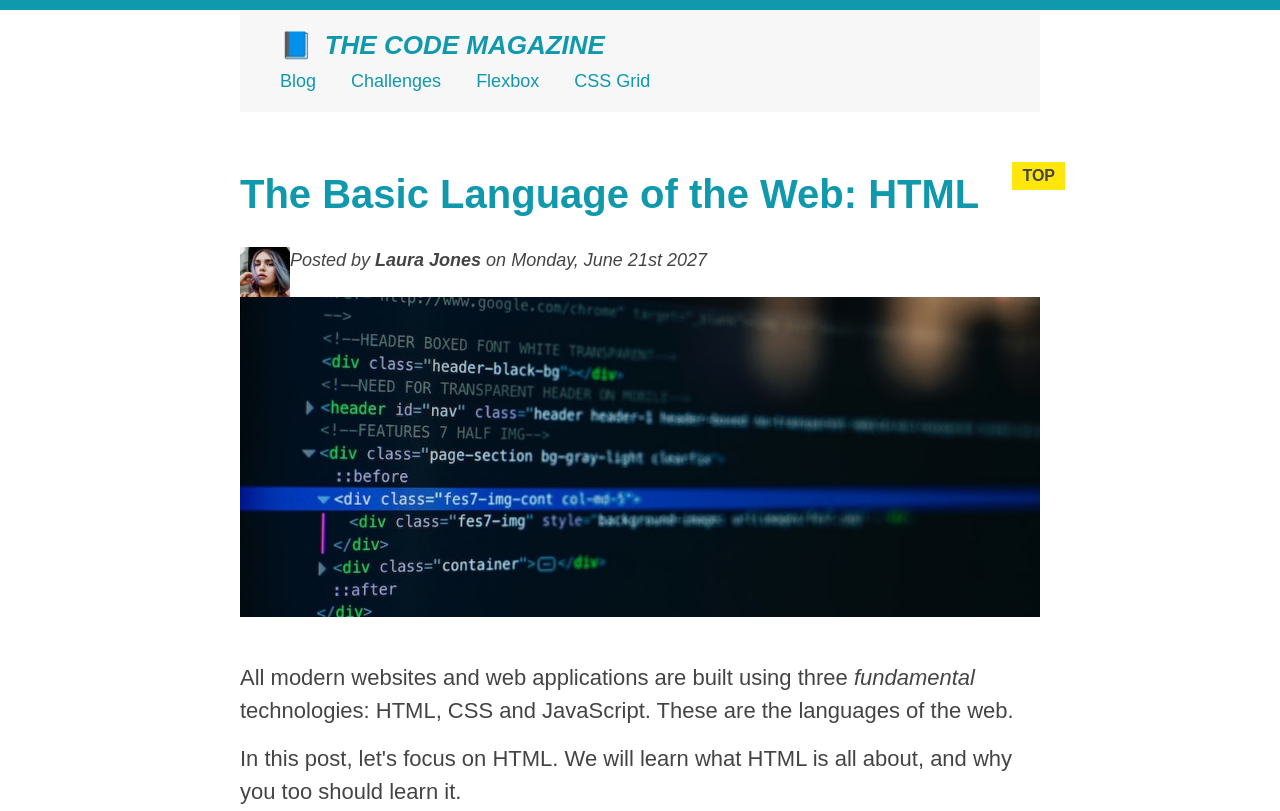
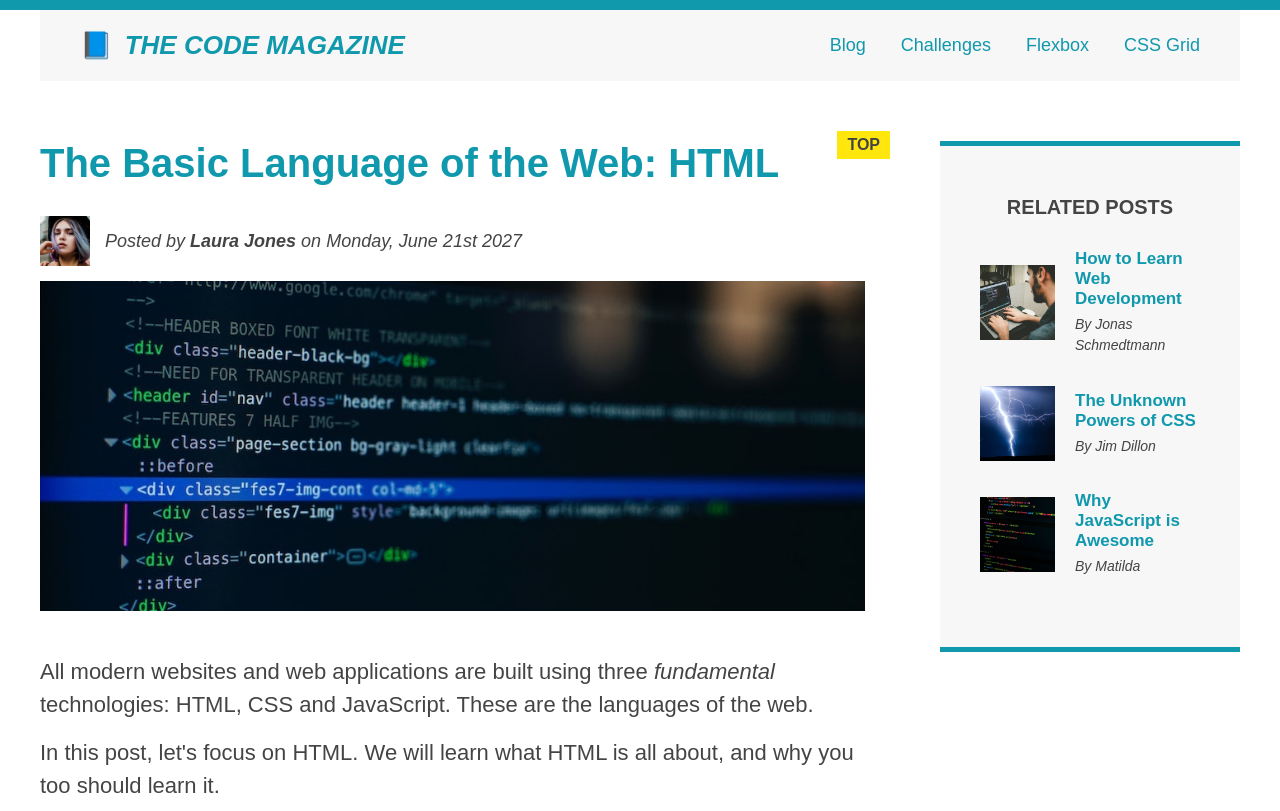
Before and after one commit to andonette-mbf/Jonas-HTML-Practice, a plain HTML site: page index.html in a window 1280 px wide. Shown: the top 811 px of the page. Drawn offline with Linux system fonts and the light colour scheme.

Commit message:
final css - flexbox and grid

```diff
--- a/style.css
+++ b/style.css
@@ -2,6 +2,7 @@
   /* border-top: 10px solid #1098ad; */
   margin: 0;
   padding: 0;
+  box-sizing: border-box;
 }
 
 /* PAGE SECTIONS */
@@ -14,7 +15,7 @@ body {
 }
 
 .container {
-  width: 800px;
+  width: 1200px;
   /* margin-left: auto;
   margin-right: auto; */
   margin: 0 auto;
@@ -26,7 +27,7 @@ body {
   padding-left: 40px;
   padding-right: 40px; */
   padding: 20px 40px;
-  margin-bottom: 60px;
+  /* margin-bottom: 60px; */
   /* height: 80px; */
 }
 
@@ -36,7 +37,7 @@ nav {
 }
 
 article {
-  margin-bottom: 60px;
+  /* margin-bottom: 60px; */
 }
 
 .post-header {
@@ -48,10 +49,7 @@ aside {
   background-color: #f7f7f7;
   border-top: 5px solid #1098ad;
   border-bottom: 5px solid #1098ad;
-  /* padding-top: 50px;
-  padding-bottom: 50px; */
-  padding: 50px 0;
-  width: 500px;
+  padding: 50px 40px;
 }
 
 /* SMALLER ELEMENTS */
@@ -82,6 +80,7 @@ h4 {
   font-size: 20px;
   text-transform: uppercase;
   text-align: center;
+  margin-bottom: 30px;
 }
 
 p {
@@ -118,9 +117,7 @@ li:last-child {
   font-style: italic;
   font-size: 18px;
 }
-.author-img {
-  float: left;
-}
+
 #copyright {
   font-size: 16px;
 }
@@ -136,6 +133,11 @@ li:last-child {
 
 .related {
   list-style: none;
+  margin-left: 0;
+}
+
+body {
+  /* background-color: orangered; */
 }
 
 /* .first-li {
@@ -148,6 +150,10 @@ li:first-child {
 
 li:last-child {
   font-style: italic;
+}
+
+li:nth-child(even) {
+  /* color: red; */
 }
 
 /* Misconception: this won't work! */
@@ -191,7 +197,6 @@ nav a:link {
   display: block; */
 
   margin-right: 30px;
-  margin-top: 10px;
   display: inline-block;
 }
 
@@ -214,6 +219,10 @@ button {
 h1::first-letter {
   font-style: normal;
   margin-right: 5px;
+}
+
+h3 + p::first-line {
+  /* color: red; */
 }
 
 h2 {
@@ -255,3 +264,136 @@ footer p {
 nav p {
   font-size: 18px;
 } */
+
+/* FLOATS */
+/*
+.author-img {
+  float: left;
+  margin-bottom: 20px;
+}
+
+.author {
+  float: left;
+  margin-top: 10px;
+  margin-left: 20px;
+}
+
+h1 {
+  float: left;
+}
+
+nav {
+  float: right;
+}
+
+.clear {
+  clear: both;
+}
+
+.clearfix::after {
+  clear: both;
+  content: "";
+  display: block;
+}
+
+article {
+  width: 825px;
+  float: left;
+}
+
+aside {
+  width: 300px;
+  float: right;
+}
+
+footer {
+  clear: both;
+}
+*/
+
+/* FLEXBOX */
+.main-header {
+  display: flex;
+  align-items: center;
+  justify-content: space-between;
+}
+
+.author-box {
+  display: flex;
+  align-items: center;
+  margin-bottom: 15px;
+}
+
+.author {
+  margin-bottom: 0;
+  margin-left: 15px;
+}
+
+.related-post {
+  display: flex;
+  align-items: center;
+  gap: 20px;
+  margin-bottom: 30px;
+}
+
+.related-link:link {
+  font-size: 17px;
+  font-weight: bold;
+  font-style: normal;
+  margin-bottom: 5px;
+  display: block;
+}
+
+.related-author {
+  margin-bottom: 0;
+  font-size: 14px;
+  font-weight: normal;
+  font-style: italic;
+}
+
+/* FLEXBOX LAYOUT */
+/* .row {
+  display: flex;
+  align-items: flex-start;
+  gap: 75px;
+  margin-bottom: 60px;
+}
+
+article {
+  flex: 1;
+  margin-bottom: 0;
+}
+
+aside {
+
+  DEFAULTS:
+  flex-grow: 0;
+  flex-shrink: 1;
+  flex-basis: auto;
+
+  flex: 0 0 300px;
+} */
+
+/* CSS GRID LAYOUT */
+.container {
+  display: grid;
+  grid-template-columns: 1fr 300px;
+  column-gap: 75px;
+  row-gap: 60px;
+  align-items: start;
+}
+
+.main-header {
+  /* grid-column: 1 / span 2; */
+  grid-column: 1 / -1;
+}
+
+article {
+}
+
+aside {
+}
+
+footer {
+  grid-column: 1 / -1;
+}
```
Also changed, not shown: 1 other file.
